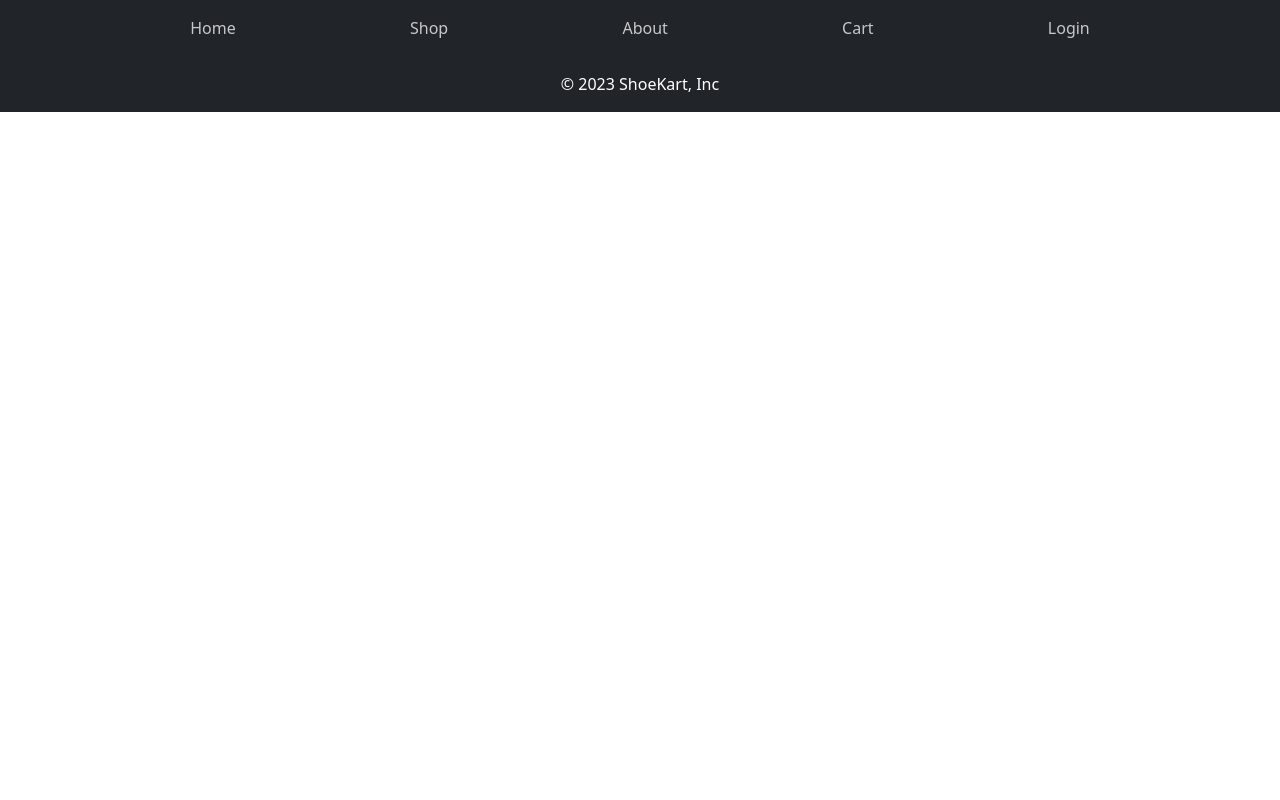
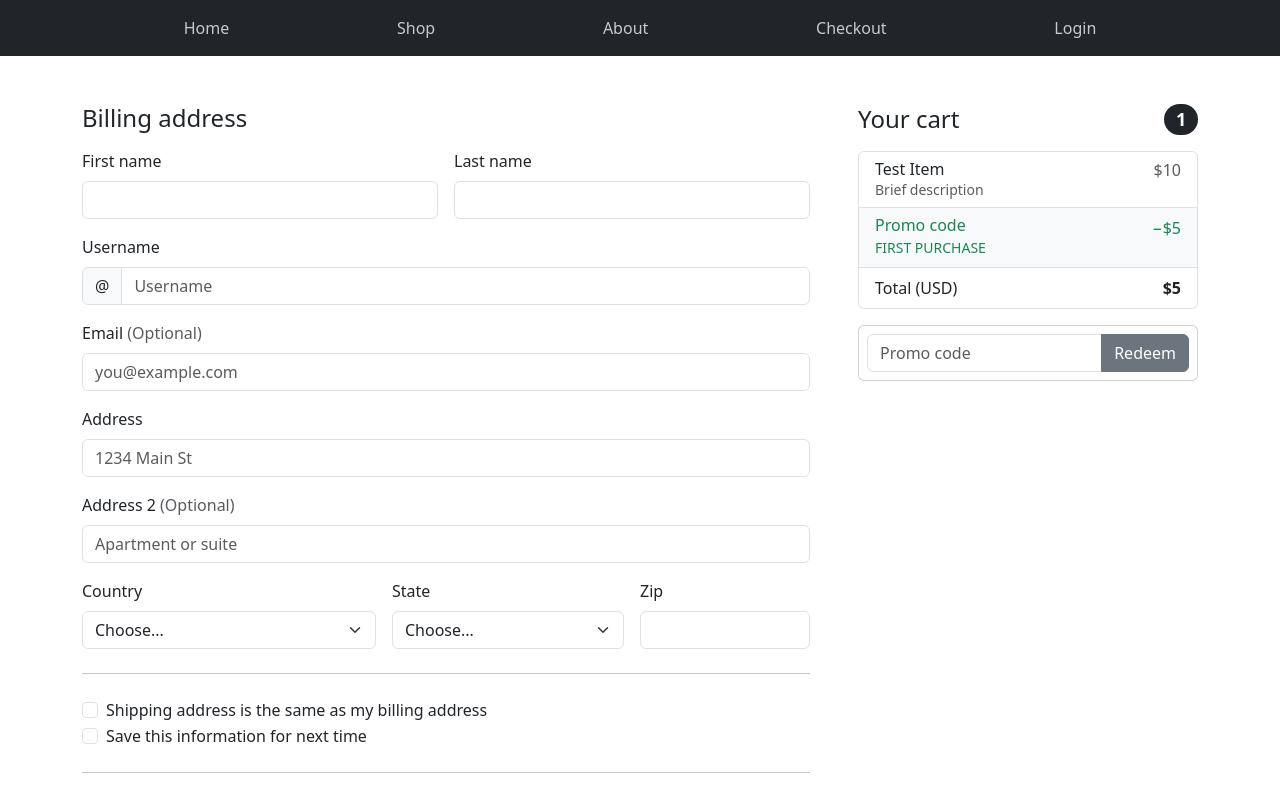
Before and after one commit to harshvsri/sneakart, a React (Vite) app: page /checkout in a window 1280 px wide. Shown: the top 800 px of the page. Built offline with nearby package versions, Linux system fonts and the light colour scheme; the HTML template or start-up script is replaced by a standard one.

Commit message:
Add to Cart feature added

```diff
--- a/src/App.css
+++ b/src/App.css
@@ -61,3 +61,5 @@
   height: 200px;
   width: 200px;
 }
+
+/* Button */
--- a/src/App.tsx
+++ b/src/App.tsx
@@ -1,22 +1,44 @@
+import { useState } from "react";
 import { Route, Routes } from "react-router-dom";
+import "./App.css";
 import Navbar from "./components/Navbar";
 import Home from "./components/Home";
 import Shop from "./components/Shop";
+import About from "./components/About";
+import Checkout from "./components/CheckOut";
 import Login from "./components/Login";
-import "./App.css";
-import Cart from "./components/Cart";
-import About from "./components/About";
 import Footer from "./components/Footer";
 
 function App() {
+  interface CartItem {
+    name: string;
+    price: number;
+    img: string;
+  }
+
+  const [cartItems, setCartItems] = useState<CartItem[]>([
+    {
+      name: "Test Item",
+      price: 10,
+      img: "",
+    },
+  ]);
+
+  function handleAddToCart(item: CartItem) {
+    setCartItems((prevCartItems) => [...prevCartItems, item]);
+  }
+
   return (
     <>
       <Navbar />
       <Routes>
-        <Route path="/" element={<Home />} />
-        <Route path="/shop" element={<Shop />} />
+        <Route path="/" element={<Home handleAddToCart={handleAddToCart} />} />
+        <Route
+          path="/shop"
+          element={<Shop handleAddToCart={handleAddToCart} />}
+        />
         <Route path="/about" element={<About />} />
-        <Route path="/cart" element={<Cart />} />
+        <Route path="/checkout" element={<Checkout cartItems={cartItems} />} />
         <Route path="/login" element={<Login />} />
       </Routes>
       <Footer />
--- a/src/components/Cart.tsx
+++ b/src/components/Checkout.tsx
@@ -1,4 +1,18 @@
-const Cart = () => {
+interface Props {
+  cartItems: {
+    name: string;
+    price: number;
+    img: string;
+  }[];
+}
+
+function Cart({ cartItems }: Props) {
+  let totalAmount = 0;
+  cartItems.forEach((item) => {
+    totalAmount += item.price;
+  });
+  totalAmount -= 5; //Promo Code
+
   return (
     <>
       <div className="container">
@@ -9,46 +23,33 @@ const Cart = () => {
             <div className="col-md-5 col-lg-4 order-md-last">
               <h4 className="d-flex justify-content-between align-items-center mb-3">
                 <span className="text-dark">Your cart</span>
-                <span className="badge bg-dark rounded-pill">3</span>
+                <span className="badge bg-dark rounded-pill">
+                  {cartItems.length}
+                </span>
               </h4>
               <ul className="list-group mb-3">
+                {cartItems.map((item) => (
                   <li className="list-group-item d-flex justify-content-between lh-sm">
                     <div>
-                    <h6 className="my-0">Product name</h6>
+                      <h6 className="my-0">{item.name}</h6>
                       <small className="text-body-secondary">
                         Brief description
                       </small>
                     </div>
-                  <span className="text-body-secondary">$12</span>
+                    <span className="text-body-secondary">${item.price}</span>
                   </li>
-                <li className="list-group-item d-flex justify-content-between lh-sm">
-                  <div>
-                    <h6 className="my-0">Second product</h6>
-                    <small className="text-body-secondary">
-                      Brief description
-                    </small>
-                  </div>
-                  <span className="text-body-secondary">$8</span>
-                </li>
-                <li className="list-group-item d-flex justify-content-between lh-sm">
-                  <div>
-                    <h6 className="my-0">Third item</h6>
-                    <small className="text-body-secondary">
-                      Brief description
-                    </small>
-                  </div>
-                  <span className="text-body-secondary">$5</span>
-                </li>
+                ))}
+
                 <li className="list-group-item d-flex justify-content-between bg-body-tertiary">
                   <div className="text-success">
                     <h6 className="my-0">Promo code</h6>
-                    <small>EXAMPLE CODE</small>
+                    <small>FIRST PURCHASE</small>
                   </div>
                   <span className="text-success">−$5</span>
                 </li>
                 <li className="list-group-item d-flex justify-content-between">
                   <span>Total (USD)</span>
-                  <strong>$20</strong>
+                  <strong>${totalAmount}</strong>
                 </li>
               </ul>
               <form className="card p-2">
@@ -338,6 +339,6 @@ const Cart = () => {
       </div>
     </>
   );
-};
+}
 
 export default Cart;
--- a/src/components/Home.tsx
+++ b/src/components/Home.tsx
@@ -1,6 +1,9 @@
 import { Link } from "react-router-dom";
+interface Props {
+  handleAddToCart: (item: { name: string; price: number; img: string }) => void;
+}
 
-function Main() {
+function Home({ handleAddToCart }: Props) {
   const featured = [
     {
       name: "Nike Air Jordans",
@@ -79,7 +82,12 @@ function Main() {
                   your game and make a statement on and off the court with Nike
                   Air Jordans.
                 </p>
-                <button className="btn btn-dark">Add to cart</button>
+                <button
+                  onClick={() => handleAddToCart(item)}
+                  className="btn btn-dark"
+                >
+                  Add to cart
+                </button>
               </div>
             </div>
           ))}
@@ -89,14 +97,4 @@ function Main() {
   );
 }
 
-export default Main;
-
-<main>
-  <div className="homePage">
-    <h1></h1>
-    <h3>
-      Explore a wide range of products <br />
-      And start shopping with joy.
-    </h3>
-  </div>
-</main>;
+export default Home;
--- a/src/components/Navbar.tsx
+++ b/src/components/Navbar.tsx
@@ -1,7 +1,7 @@
 import { Link } from "react-router-dom";
 
 function Navbar() {
-  const navItems = ["Home", "Shop", "About", "Cart", "Login"];
+  const navItems = ["Home", "Shop", "About", "Checkout", "Login"];
 
   return (
     <>
--- a/src/components/Shop.tsx
+++ b/src/components/Shop.tsx
@@ -1,4 +1,8 @@
-function Shop() {
+interface Props {
+  handleAddToCart: (item: { name: string; price: number; img: string }) => void;
+}
+
+function Shop({ handleAddToCart }: Props) {
   const products = [
     {
       title: "SPECIAL OFFERS",
@@ -153,7 +157,12 @@ function Shop() {
                     Elevate your game and make a statement on and off the court
                     with Nike Air Jordans.
                   </p>
-                  <button className="btn btn-dark">Add to cart</button>
+                  <button
+                    onClick={() => handleAddToCart(item)}
+                    className="btn btn-dark"
+                  >
+                    Add to cart
+                  </button>
                 </div>
               </div>
             ))}
```
Lines whose indentation alone changed are shown as unchanged.
